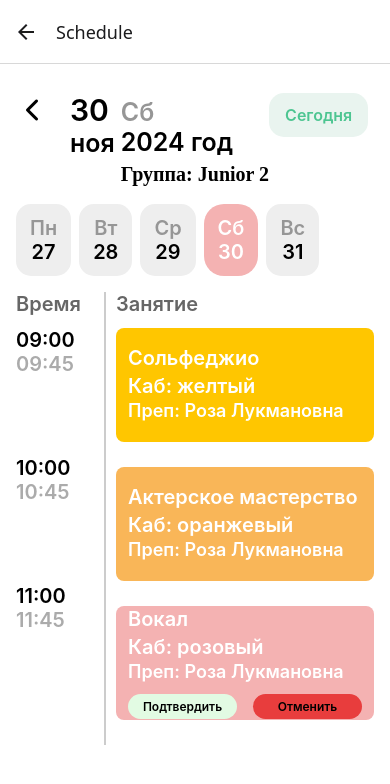
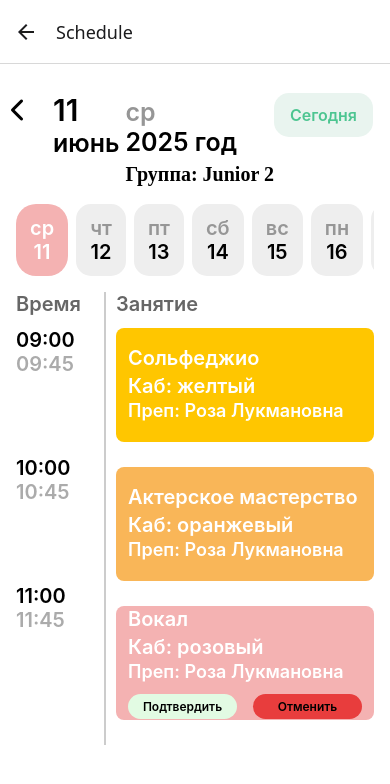
Before and after one commit to Ayliki/music-academy-app, a React Native app: screen /Schedule in a window 390 px wide. Shown: the top 784 px of the page. Built offline with nearby package versions, Linux system fonts and the light colour scheme; no server answers.

Commit message:
feat(schedule): update header to display current date and 'Сегодня' functionality

```diff
--- a/src/screens/ScheduleScreen.tsx
+++ b/src/screens/ScheduleScreen.tsx
@@ -1,4 +1,4 @@
-import React, { useState } from 'react';
+import React, { useEffect, useState } from 'react';
 import {
     SafeAreaView,
     View,
@@ -8,6 +8,21 @@ import {
     StyleSheet,
 } from 'react-native';
 import { Ionicons } from '@expo/vector-icons';
+
+const generateDateOptions = (baseDate: Date): string[] => {
+    const options: string[] = [];
+    for (let i = 0; i < 20; i++) {
+        const d = new Date(baseDate);
+        d.setDate(baseDate.getDate() + i);
+        const weekday = d
+            .toLocaleDateString('ru-RU', { weekday: 'short' })
+            .replace('.', '')
+            .trim();
+        const day = d.getDate();
+        options.push(`${weekday} ${day}`);
+    }
+    return options;
+};
 
 const lessons = [
     {
@@ -37,10 +52,25 @@ const lessons = [
     },
 ];
 
-const dateOptions = ['Пн 27', 'Вт 28', 'Ср 29', 'Сб 30', 'Вс 31'];
+const ScheduleScreen: React.FC = () => {
+    const today = new Date();
+    const todayNum = today.getDate();
+    const todayMonth = today.toLocaleDateString('ru-RU', { month: 'short' }).replace('.', '');
+    const todayWeekday = today.toLocaleDateString('ru-RU', { weekday: 'short' }).replace('.', '');
 
-const ScheduleScreen: React.FC = () => {
-    const [selectedDay, setSelectedDay] = useState('Сб 30');
+    const defaultSelected = (() => {
+        const weekday = today
+            .toLocaleDateString('ru-RU', { weekday: 'short' })
+            .replace('.', '')
+            .trim();
+        const day = today.getDate();
+        return `${weekday} ${day}`;
+    })();
+
+    const [selectedDay, setSelectedDay] = useState(defaultSelected);
+    console.log(defaultSelected);
+    console.log(selectedDay);
+    const dateOptions = generateDateOptions(today);
 
     return (
         <SafeAreaView style={styles.safeArea}>
@@ -52,15 +82,15 @@ const ScheduleScreen: React.FC = () => {
                 {/* Date Info */}
                 <View style={styles.dateInfoContainer}>
                     <View style={styles.dateTextContainer}>
-                        <Text style={styles.dateTextDay}>30</Text>
-                        <Text style={styles.dateTextMonth}>ноя</Text>
+                        <Text style={styles.dateTextDay}>{todayNum}</Text>
+                        <Text style={styles.dateTextMonth}>{todayMonth}</Text>
                     </View>
                     <View style={styles.dateTextContainer}>
-                        <Text style={styles.dayText}>Сб</Text>
-                        <Text style={styles.yearText}>2024 год</Text>
+                        <Text style={styles.dayText}>{todayWeekday}</Text>
+                        <Text style={styles.yearText}>2025 год</Text>
                         <Text style={styles.groupLabel}>Группа: Junior 2</Text>
                     </View>
-                    <TouchableOpacity style={styles.todayButton} onPress={() => setSelectedDay('Сб 30')}>
+                    <TouchableOpacity style={styles.todayButton} onPress={() => setSelectedDay(`${todayWeekday} ${todayNum}`)}>
                         <Text style={styles.todayButtonText}>Сегодня</Text>
                     </TouchableOpacity>
                 </View>
@@ -149,8 +179,9 @@ const styles = StyleSheet.create({
         elevation: 2,
     },
     backButton: {
-        marginRight: 22,
+        marginRight: 20,
         marginTop: -47,
+        marginLeft: -15,
     },
     headerTitle: {
         flex: 1,
```
